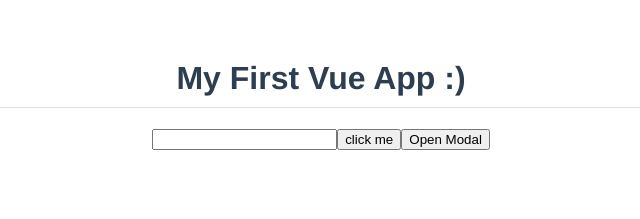
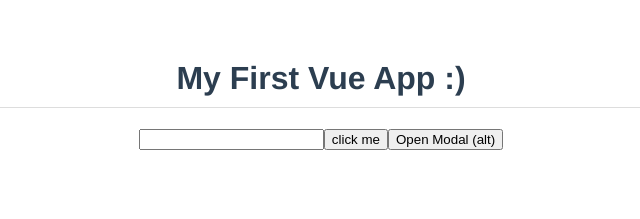
Before and after one commit to alain-kubwayo/vue-hub, a Vue app: page / in a window 1280 px wide. Shown: the top 219 px of the page, without its empty margins (319-959 px from the left). Built offline with nearby package versions, Linux system fonts and the light colour scheme.

Commit message:
feat: add click event modifiers

```diff
--- a/src/App.vue
+++ b/src/App.vue
@@ -10,7 +10,7 @@
       @close="toggleModal"
     />
   </div>
-  <button @click="toggleModal">Open Modal</button>
+  <button @click.alt="toggleModal">Open Modal (alt)</button>
 </template>
 
 <script>
--- a/src/components/Modal.vue
+++ b/src/components/Modal.vue
@@ -1,5 +1,5 @@
 <template>
-    <div class="backdrop" @click="closeModal">
+    <div class="backdrop" @click.self="closeModal">
         <div class="modal" :class="{sale: theme === 'sale'}">
             <h1>{{ header }}</h1>
             <p>{{ text }}</p>
```
